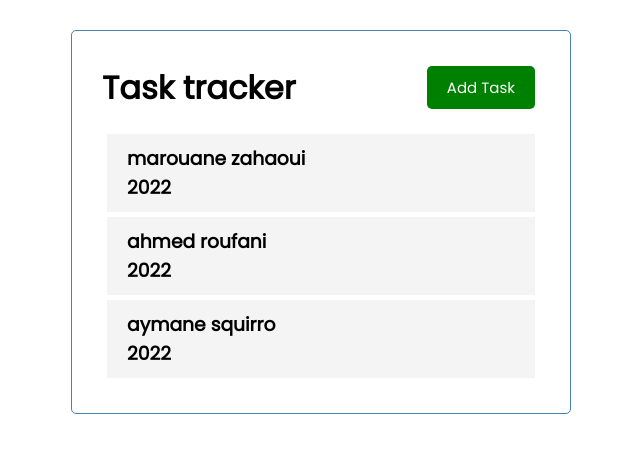
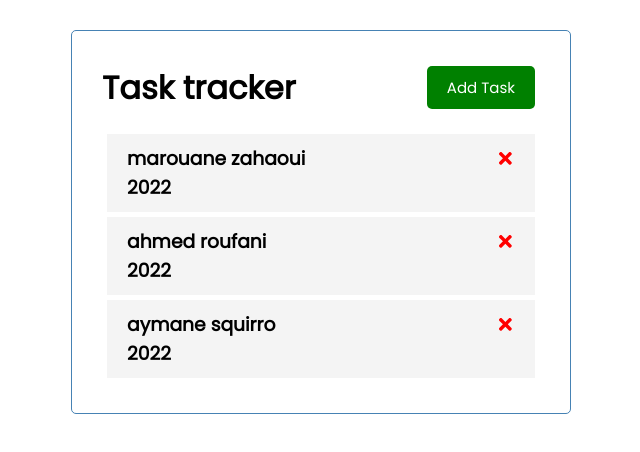
Before and after one commit to marouaneXan/Simple-app-with-reactjs, a React (Create React App) app: page / in a window 1280 px wide. Shown: the top 452 px of the page, without its empty margins (319-959 px from the left). Built offline with nearby package versions, Linux system fonts and the light colour scheme.

Commit message:
add FaTimes icon in Tasks

```diff
--- a/src/components/Task.js
+++ b/src/components/Task.js
@@ -1,9 +1,12 @@
+import { FaTimes } from "react-icons/fa";
 const Task = (props) => {
   return (
     <div className="task">
-        <h3>{props.task.text}</h3>
-        <h3>{props.task.day}</h3>
+      <h3>
+        {props.task.text} <FaTimes style={{color:'red'}}/>
+      </h3>
+      <h3>{props.task.day}</h3>
     </div>
-  )
-}
-export default Task
+  );
+};
+export default Task;
```
